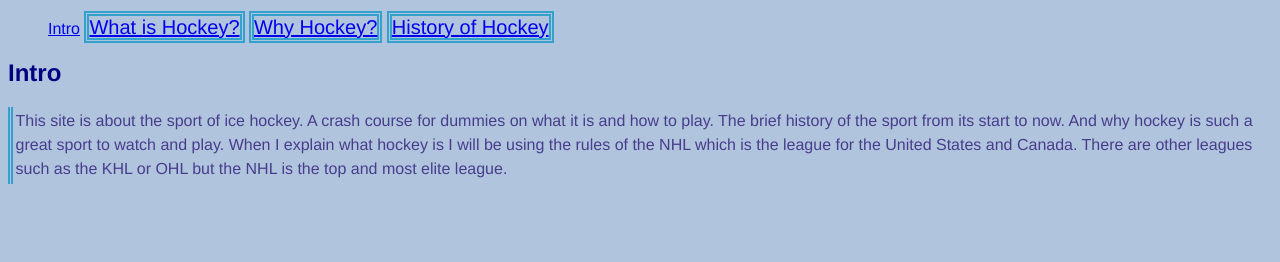
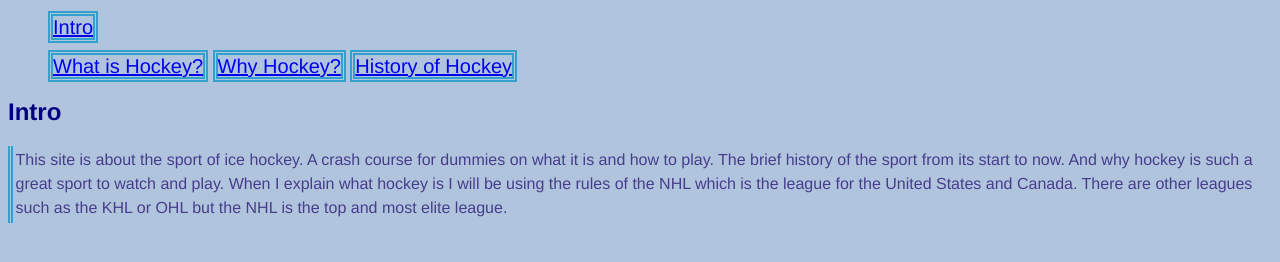
Before and after one commit to grobalino26/web, a plain HTML site: page site.html in a window 1280 px wide. Drawn offline with Linux system fonts and the light colour scheme.

Commit message:
Update site.html

```diff
--- a/site.html
+++ b/site.html
@@ -10,8 +10,10 @@
 
   <nav class="menu">
     <ul>
-      <li.a><a href=https://grobalino26.github.io/web/site.html>Intro</a></li>
+      <li><a href=https://grobalino26.github.io/web/site.html>Intro</a></li>
+    </ul>
 
+    <ul>
       <li><a href=https://grobalino26.github.io/web/site2.html>What is Hockey?</a></li>
 
       <li><a href=https://grobalino26.github.io/web/site3.html>Why Hockey?</a></li>
```
